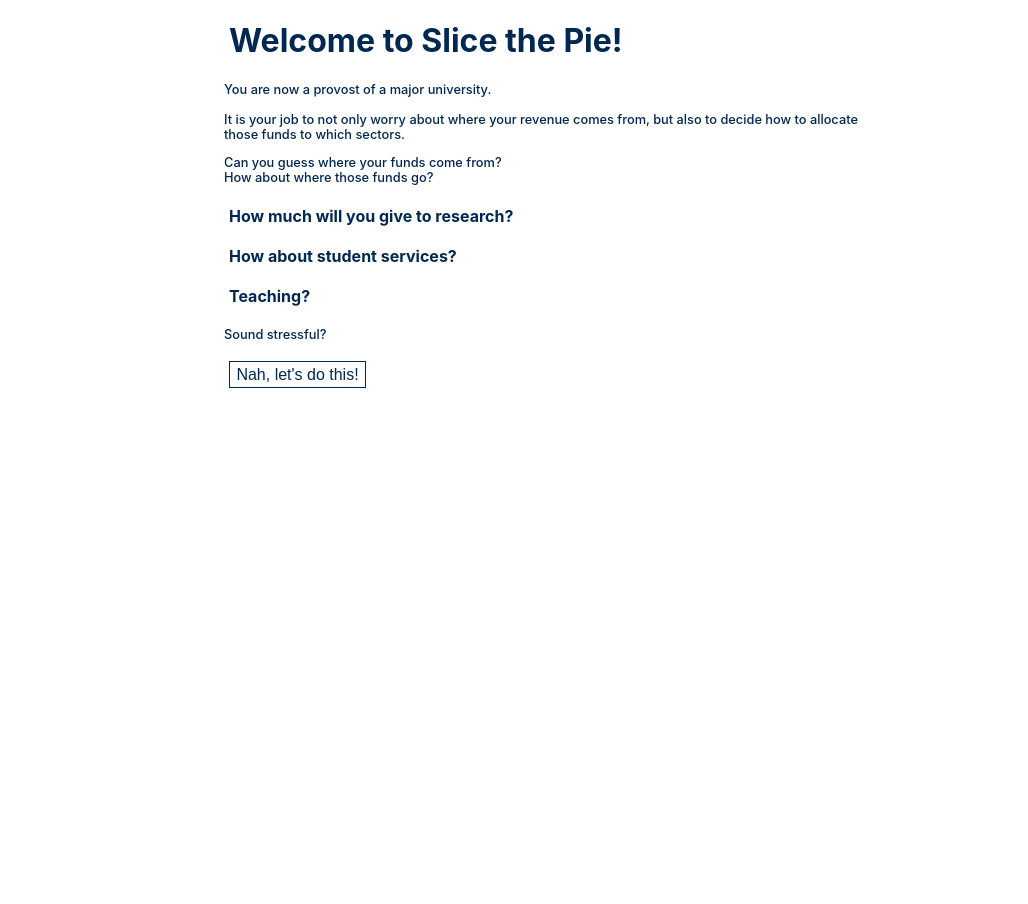
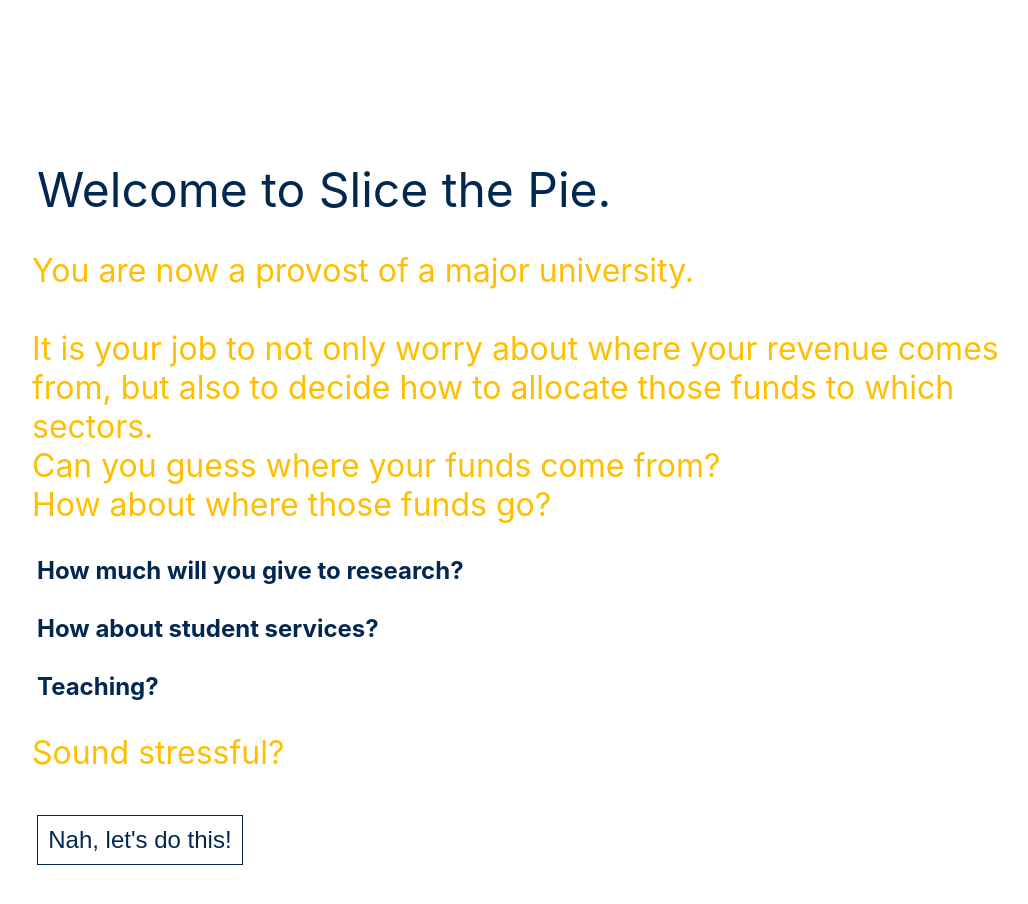
Before and after one commit to krishokr/Slice-The-Pie, a React (Create React App) app: page / in a window 1280 px wide. Shown: the top 904 px of the page, without its empty margins (91-1119 px from the left). Before the commit the page ends 821 px from the top, so only its background shows below. Built offline with nearby package versions, Linux system fonts and the light colour scheme.

Commit message:
fixed the pichart margins and splash page

```diff
--- a/src/CompareExpenditures.js
+++ b/src/CompareExpenditures.js
@@ -26,7 +26,7 @@ export default function CompareExpenditures(props) {
 
         <div className='ucd-piechart-container'>
           <h1>UC Davis Expenditures</h1>
-          <PieChart width={730} height={250}>
+          <PieChart width={300} height={250}>
             <Pie data={formatExpenditureData()} dataKey="value" nameKey="name" cx="50%" cy="50%" outerRadius={80}>
               {formatExpenditureData().map(data => <Cell key={data.name} fill={getColor(data.name)} />)}
             </Pie>
@@ -36,7 +36,7 @@ export default function CompareExpenditures(props) {
 
         <div className='user-piechart-container'>
           <h1>Your Guess</h1>
-          <PieChart width={730} height={250}>
+          <PieChart width={300} height={250}>
             <Pie data={props.expenditureData} dataKey="value" nameKey="name" cx="50%" cy="50%" outerRadius={80}>
               {props.expenditureData.map(data => <Cell key={data.name} fill={getColor(data.name)} />)}
             </Pie>
--- a/src/CompareRevenues.js
+++ b/src/CompareRevenues.js
@@ -26,7 +26,7 @@ export default function CompareRevenues(props) {
       <div className='revenue-expense-content'>
         <div className='ucd-piechart-container'>
           <h1>UC Davis Revenue</h1>
-          <PieChart width={730} height={250}>
+          <PieChart width={300} height={250}>
             <Pie data={formatRevenueData()} dataKey="value" nameKey="name" cx="50%" cy="50%" outerRadius={80}>
               {formatRevenueData().map(data => <Cell key={data.name} fill={getColor(data.name)} />)}
             </Pie>
@@ -36,7 +36,7 @@ export default function CompareRevenues(props) {
         </div>
         <div className='user-piechart-container'>
           <h1>Your Guess</h1>
-          <PieChart width={730} height={250}>
+          <PieChart width={300} height={250}>
             <Pie data={props.revenueData} dataKey="value" nameKey="name" cx="50%" cy="50%" outerRadius={80}>
               {props.revenueData.map(data => <Cell key={data.name} fill={getColor(data.name)} />)}
             </Pie>
--- a/src/Expenditures.js
+++ b/src/Expenditures.js
@@ -56,7 +56,7 @@ export default function Expenditures(props) {
       <h2>Expenditures</h2>
       <div className='revenue-expense-content'>
         <div className='piechart-container'>
-          <PieChart width={730} height={250}>
+          <PieChart width={300} height={250}>
             <Pie data={userData} dataKey="value" nameKey="name" cx="50%" cy="50%" outerRadius={80}>
               {userData.map(data => <Cell key={data.name} fill={getColor(data.name)} />)}
             </Pie>
--- a/src/Revenues.js
+++ b/src/Revenues.js
@@ -55,7 +55,7 @@ export default function Revenues(props) {
       <h2>Revenues</h2>
       <div className='revenue-expense-content'>
         <div className='piechart-container'>
-          <PieChart width={730} height={250}>
+          <PieChart width={300} height={250}>
             <Pie data={userData} dataKey="value" nameKey="name" cx="50%" cy="50%" outerRadius={80}>
               {userData.map(data => <Cell key={data.name} fill={getColor(data.name)} />)}
             </Pie>
--- a/src/Splash.js
+++ b/src/Splash.js
@@ -5,10 +5,10 @@ export default function Splash(props) {
   return (
     <div className='splash-container'>
       <div className='splash-content'>
-        <h1>Welcome to Slice the Pie!</h1>
-        <h3>You are now a provost of a major university. <br></br><br></br>It is your job to not only worry about where your revenue comes from, but also to decide how to allocate those funds to which sectors.</h3>
-        <h3>Can you guess where your funds come from? <br/> How about where those funds go?</h3>
-        <h4>How much will you give to research?<br></br> <br></br>How about student services? <br></br><br></br>Teaching?</h4>
+        <h1>Welcome to Slice the Pie.</h1>
+        <h3>You are now a provost of a major university. <br></br><br></br>It is your job to not only worry about where your revenue comes from, but also to decide how to allocate those funds to which sectors. <br></br>
+        Can you guess where your funds come from? <br/> How about where those funds go?</h3>
+        <h2>How much will you give to research?<br></br> <br></br>How about student services? <br></br><br></br>Teaching?</h2>
         <h3 className='button-label'>Sound stressful?</h3>
         <button onClick={props.changeState}>Nah, let's do this!</button>
       </div>
--- a/src/Styles/EntryBox.css
+++ b/src/Styles/EntryBox.css
@@ -1,11 +1,19 @@
 .entrybox {
     display: flex;
     margin: 2% 0;
+
 }
 
 .circle {
     margin-top: auto;
     margin-bottom: auto;
+}
+
+.entrybox input {
+    border: none;
+    width: 50px;
+    font-size: 20px;
+    margin-right: 10%;
 }
 
 .entrybox h5 {
--- a/src/Styles/RevenueExpense.css
+++ b/src/Styles/RevenueExpense.css
@@ -1,5 +1,10 @@
 .revenue-expense-container {
     margin: 0 5%;
+}
+
+.entryboxes-container {
+    margin-left: auto;
+    margin-right: auto;
 }
 
 .entryboxes-title-container {
@@ -7,13 +12,13 @@
 }
 
 .next-button {
-    padding: 0.5% 1%;
-    margin: 3%;
+    padding: 1%;
+    margin: 5%;
     margin-left: 0;
     background-color: #fff;
     border: 1px solid #022851;
     color: #022851;
-    font-size: 1.5vh;
+    font-size: 1.5em;
     transition: 1s;
     cursor: pointer;
 }
--- a/src/Styles/Splash.css
+++ b/src/Styles/Splash.css
@@ -1,25 +1,33 @@
 .splash-container {
     width: 100vw;
-    height: 100vh;
     color: #022851;
 }
 
+.splash-container h1 {
+    font-size: 3em;
+    font-weight: 400;
+}
+
+.splash-container h3 {
+    font-size: 2em;
+    color: #FFBF00;
+    font-weight: 400;
+}
+
 .splash-content {
-    margin-left: auto;
-    margin-right: auto;
-    width: 50%;
+    padding: 10%;
 }
 
 
 
 button {
-    padding: 0.5% 1%;
+    padding: 1%;
     margin: 1%;
     margin-left: 0;
     background-color: #fff;
     border: 1px solid #022851;
     color: #022851;
-    font-size: 2vh;
+    font-size: 3vh;
     transition: 1s;
     cursor: pointer;
 }
```
